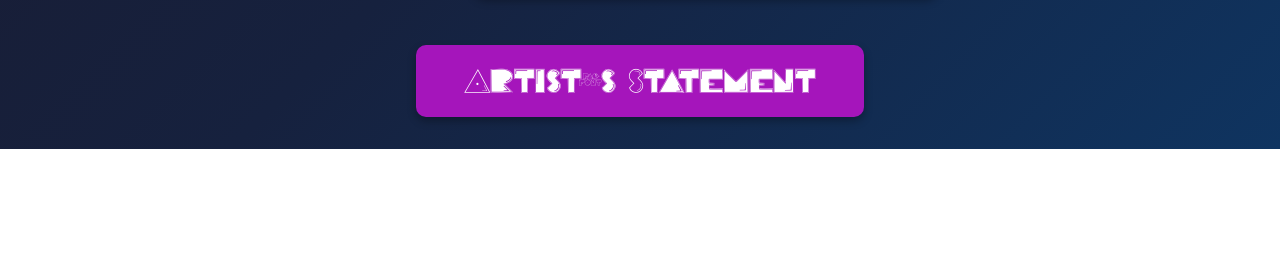
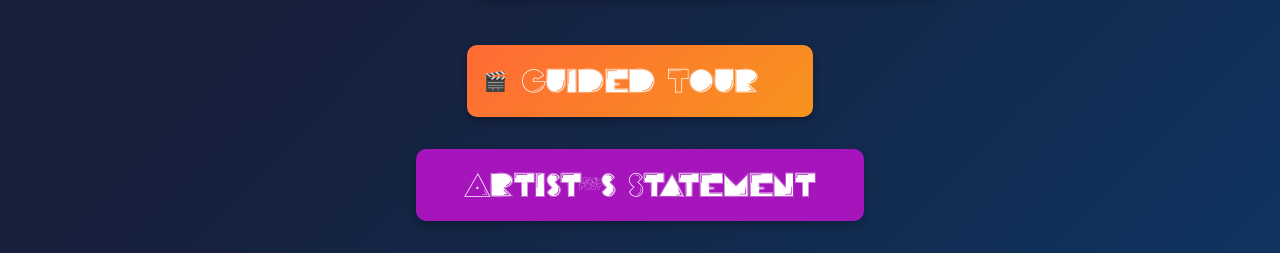
Before and after one commit to JoulesWattss/JPN159-Final-Project, a website: page templates/index.html in a window 1280 px wide. Shown: the part 670-923 px from the top of the page. Before the commit the page ends 819 px from the top, so only its background shows below. Drawn offline with Linux system fonts and the light colour scheme.

Commit message:
Add Guided Tour button to landing page

```diff
--- a/static/css/styles.css
+++ b/static/css/styles.css
@@ -157,6 +157,27 @@ body {
 .menu-button:active {
     transform: translateY(0);
     box-shadow: 0 2px 4px rgba(0,0,0,0.3);
+}
+
+.guided-tour-button {
+    background: linear-gradient(135deg, #ff6b35 0%, #f7931e 100%);
+    position: relative;
+    overflow: hidden;
+}
+
+.guided-tour-button::before {
+    content: '🎬';
+    position: absolute;
+    left: 1rem;
+    top: 50%;
+    transform: translateY(-50%);
+    font-size: 1.2rem;
+}
+
+.guided-tour-button:hover {
+    background: linear-gradient(135deg, #ff8c42 0%, #ffb347 100%);
+    transform: translateY(-2px);
+    box-shadow: 0 6px 12px rgba(255, 107, 53, 0.4);
 }
 
 /* Game page styling */
--- a/templates/index.html
+++ b/templates/index.html
@@ -39,6 +39,7 @@
             </div>
 
             <div class="button-container">
+                <a href="#" class="menu-button guided-tour-button">Guided Tour</a>
                 <a href="/artists-statement" class="menu-button">Artist's Statement</a>
             </div>
         </div>
```
